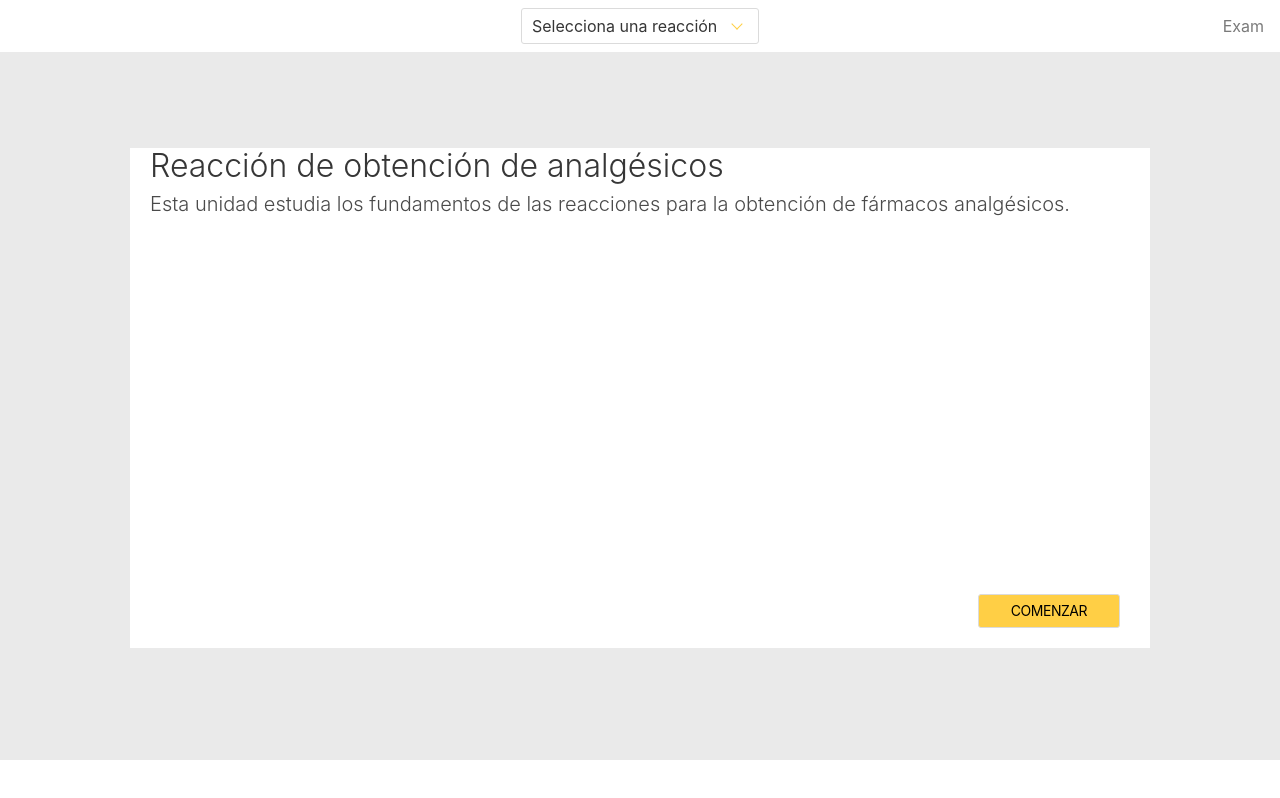
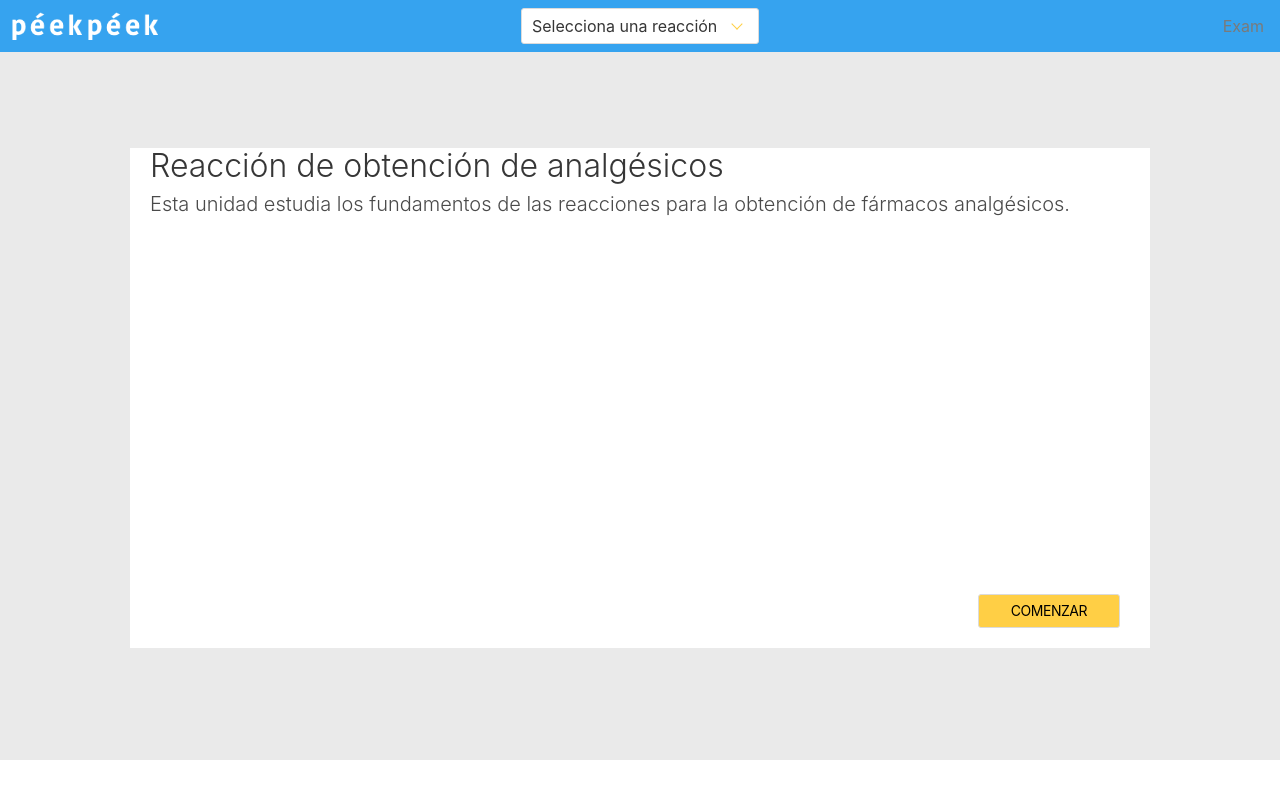
Before and after one commit to RoelCastano/ChemistryApp, a React (Create React App) app: page / in a window 1280 px wide. Built offline with nearby package versions, Linux system fonts and the light colour scheme.

Commit message:
Added a background color to navbar

```diff
--- a/src/TopNavbar.css
+++ b/src/TopNavbar.css
@@ -1,2 +1,2 @@
-.nav {
+nav.nav {
   background-color: #36A3EF; }
--- a/src/TopNavbar.scss
+++ b/src/TopNavbar.scss
@@ -0,0 +1,2 @@
+nav.nav {
+  background-color: #36A3EF; }
```
